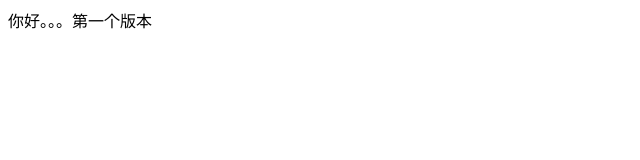
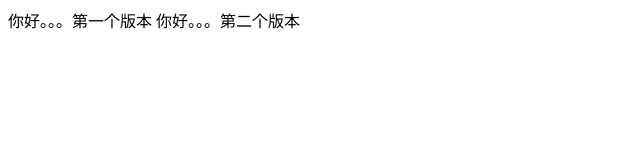
Before and after one commit to liaohongke/liaohongke.github.io, a plain HTML site: page index.html in a window 1280 px wide. Shown: the whole page, without its empty margins (0-640 px from the left). Drawn offline with Linux system fonts and the light colour scheme.

Commit message:
第二次

```diff
--- a/index.html
+++ b/index.html
@@ -6,5 +6,6 @@
 </head>
 <body>
 	你好。。。第一个版本
+	你好。。。第二个版本
 </body>
 </html>
```
